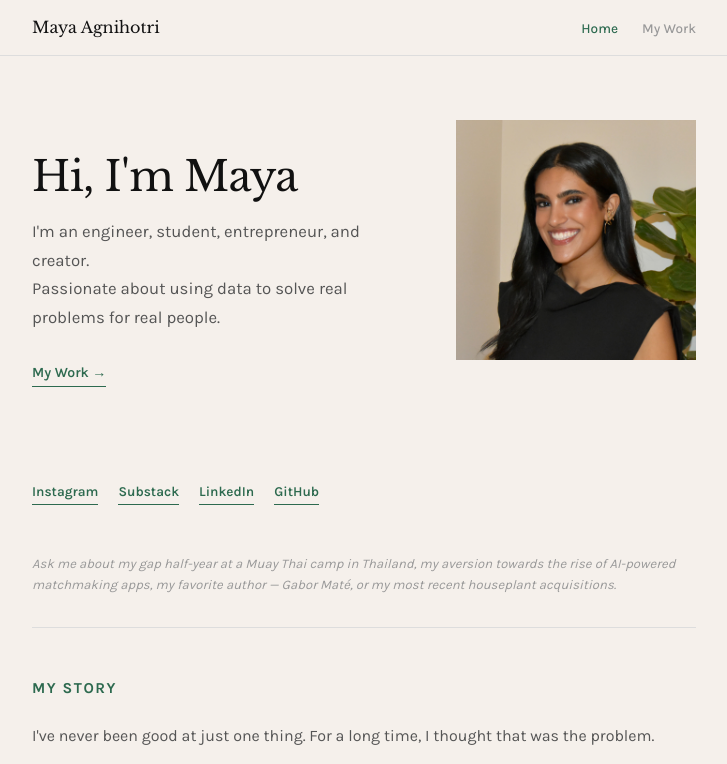
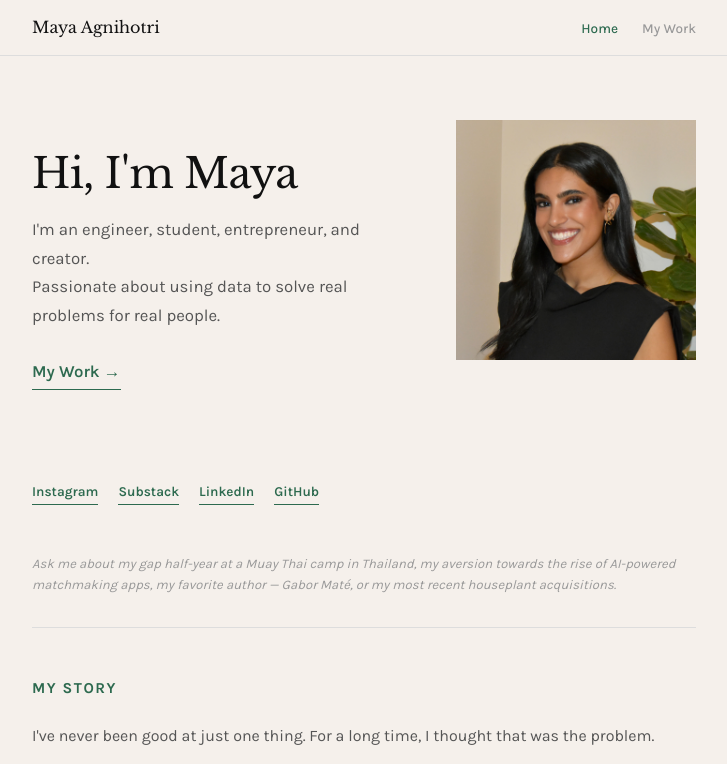
Before and after one commit to mayaagni/mayaagnihotri.com, a website: page public/index.html in a window 1280 px wide. Shown: the top 764 px of the page, without its empty margins (276-1003 px from the left). Drawn offline with nearby package versions, Linux system fonts and the light colour scheme.

Commit message:
formatting

```diff
--- a/public/index.html
+++ b/public/index.html
@@ -121,7 +121,7 @@
       color: var(--green);
       text-decoration: none;
       font-weight: 600;
-      font-size: 0.88rem;
+      font-size: 1.05rem;
       padding-bottom: 2px;
       border-bottom: 1.5px solid var(--green);
       transition: opacity 0.2s;
```
